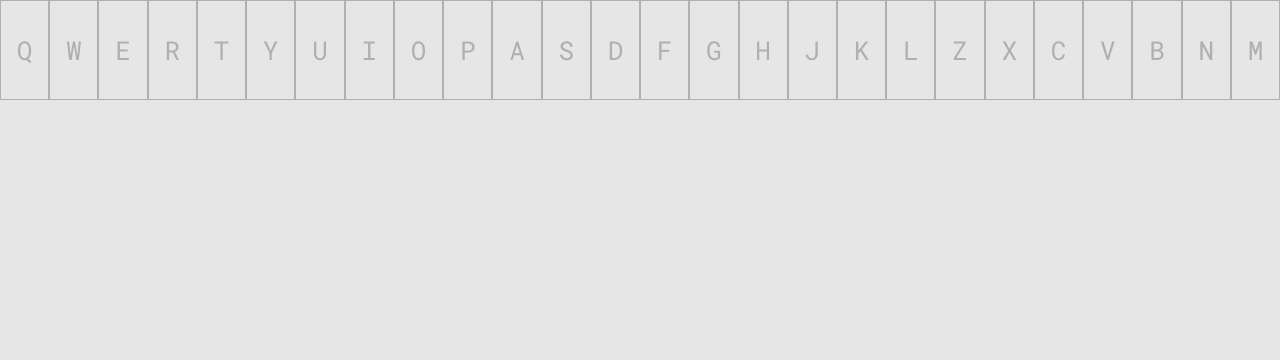
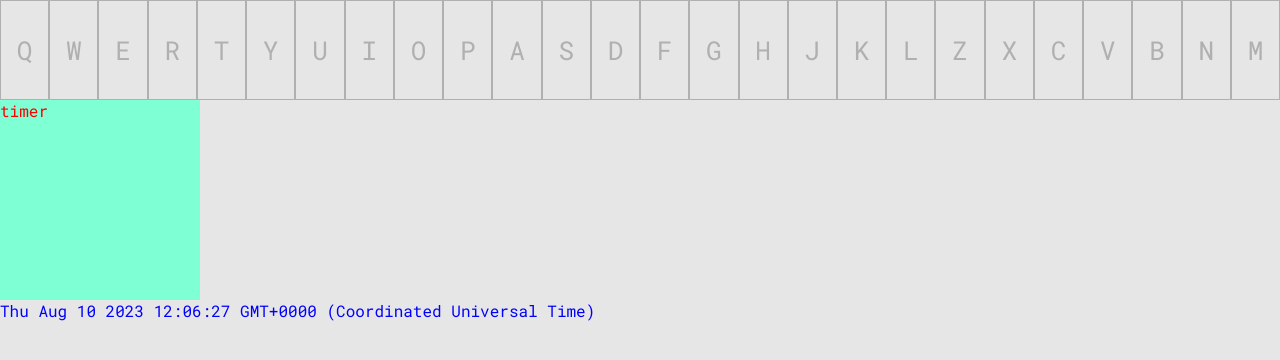
Before and after one commit to vndg-rdmt/tandotype, a website built with Vite: page index.html in a window 1280 px wide. Built offline with nearby package versions, Linux system fonts and the light colour scheme.

Commit message:
+(utilitu-loader-builder) +(utilities-loading) +(loaders-generics-fix)

```diff
--- a/src/main.ts
+++ b/src/main.ts
@@ -4,6 +4,7 @@ import style from './style.module.css';
 
 import { TandotypeApp } from "./tandotype-engine/app";
 import { TandotypeConfig } from "./tandotype-engine/types";
+import { TDTimeDateUtility } from './tandotype-engine/utilities/timer';
 
 
 function main(): void {
@@ -22,6 +23,8 @@ function main(): void {
     };
 
     const app = new TandotypeApp(config);
-    app.loadUtilities()
+    app.loadTimerUtilities(
+        TDTimeDateUtility({ nameStyling: style.a, valueStyling: style.b, elementStyling: style.c}),
+    );
     app.render(document.body);
 }
--- a/src/style.module.css
+++ b/src/style.module.css
@@ -46,3 +46,18 @@
 .keypressed {
     background-color: rgb(130, 130, 130);
 }
+
+
+.a {
+    width: 200px;
+    height: 200px;
+    background-color: aquamarine;
+}
+
+.b {
+    color: blue;
+}
+
+.c {
+    color: red;
+}
--- a/src/tandotype-engine/app.ts
+++ b/src/tandotype-engine/app.ts
@@ -1,13 +1,14 @@
 import { TDUtilityComponent } from './application/utility-component';
 import { TDKeyboardComponent } from './components/keyboard';
-import { TDUtility, TandotypeConfig } from './types';
+import { TDEventSubsribeCallback, TDTypingUtilityConfig, TDTimerUtilityConfig, TDUtility, TDUtilityConfig, TDUtilityLoader, TandotypeConfig } from './types';
 import { getLangSwitchDispatcher } from './utilities/tools';
-import { TDTypingEventCatcher } from './utilities/typing';
+import { TDEventCatcher, TDTimeEventCatcher, TDTypingEventCatcher } from './event-catchers';
 
 export class TandotypeApp {
     constructor(config: TandotypeConfig) {
         this.root.className = config.cssClasses.app;
         this.typingListener = new TDTypingEventCatcher();
+        this.timerListener  = new TDTimeEventCatcher();
 
         this.root.appendChild(
             new TDKeyboardComponent({
@@ -19,19 +20,33 @@ export class TandotypeApp {
                 typingSubsribeCallback: this.typingListener.subsribeEvent,
             })
         );
+
+        this.loadTypingUtilities = this.
+            getUtilityLoader(this.typingListener);
+
+        this.loadTimerUtilities  = this.
+            getUtilityLoader(this.timerListener);
+
     }
 
     private readonly root: HTMLElement = document.createElement('div');
-    private readonly typingListener: TDTypingEventCatcher
+    private readonly typingListener: TDTypingEventCatcher;
+    private readonly timerListener: TDTimeEventCatcher;
 
-    public loadUtilities(...utilities: TDUtility[]): void {
-        utilities.forEach((util) => {
-            util({
-                elementConstructor: TDUtilityComponent,
-                subscribeCallback:  this.typingListener.subsribeEvent,
-            });
-            this.appStatistics.loadedUtilities++;
-        });
+    public readonly loadTypingUtilities: TDUtilityLoader<TDUtility<TDTypingUtilityConfig>>;
+    public readonly loadTimerUtilities:  TDUtilityLoader<TDUtility<TDTimerUtilityConfig>>;
+
+    // WARN: type-unsafe
+    private getUtilityLoader<UTILS extends TDUtility<any>>(subscriber: TDEventCatcher<string, any>): TDUtilityLoader<UTILS> {
+        return (...utilities: UTILS[]) => {
+            this.root.append(
+                ...utilities.map((util) => util({
+                    elementConstructor: TDUtilityComponent,
+                    subscribeCallback:  subscriber.subsribeEvent,
+                }))
+            );
+            this.appStatistics.loadedUtilities += utilities.length;
+        };
     }
 
     public appStatistics = {
@@ -42,5 +57,6 @@ export class TandotypeApp {
         mount.appendChild(this.root);
 
         this.typingListener.listen();
+        this.timerListener.listen();
     }
 }
--- a/src/tandotype-engine/application/utility-component.ts
+++ b/src/tandotype-engine/application/utility-component.ts
@@ -1,31 +1,35 @@
+import { TDUtilityElementConfig } from "../types";
 
-export interface TDUtilityElementConfig {
-    name:           string;
-    defaultValue:   string;
-    elementStyling: string;
-    nameStyling:    string;
-    valueStyling:   string;
-}
 
-export class TDUtilityComponent extends HTMLElement {
-    public constructor(config: TDUtilityElementConfig) {
+export class TDUtilityComponent<T extends any> extends HTMLElement {
+    public constructor(config: TDUtilityElementConfig<T>) {
         super();
         this.className = config.elementStyling;
 
-        this.nameElement  = document.createElement('div');
-        this.nameElement.textContent = config.defaultValue;
+        this.nameElement = document.createElement('div');
+        this.nameElement.textContent = config.name;
         this.nameElement.className   = config.nameStyling;
 
         this.valueElement = document.createElement('div');
-        this.valueElement.textContent = config.name;
+        this.realValue    = config.defaultValue;
+        this.valueElement.textContent = `${config.defaultValue}`;
         this.valueElement.className   = config.valueStyling;
+
+        this.append(this.nameElement, this.valueElement);
 
     }
 
     private readonly nameElement: HTMLElement;
     private readonly valueElement: HTMLElement;
 
-    public updateValue(value: string): void {
-        this.valueElement.textContent = value;
+    private realValue: T;
+    public updateValue(value: T): void {
+        this.realValue = value;
+        this.valueElement.textContent = `${value}`;
+    }
+
+    public getValue(): T {
+        return this.realValue;
     }
 }
+customElements.define('td-utility-component', TDUtilityComponent);
--- a/src/tandotype-engine/components/keyboard.ts
+++ b/src/tandotype-engine/components/keyboard.ts
@@ -1,4 +1,4 @@
-import { KeysLocales, TDEventSubsribeCallback, TypingEventType } from "../types";
+import { KeysLocales, TDEventSubsribeCallback, TDTypingEventType } from "../types";
 
 
 export interface KeyboardComponentConfig {
@@ -7,7 +7,7 @@ export interface KeyboardComponentConfig {
     keyboardStyle:   string;
     keypressedStyle: string
     listenLanguageChanges: (callback: (lang: string) => void) => void;
-    typingSubsribeCallback: TDEventSubsribeCallback<TypingEventType, KeyboardEvent>;
+    typingSubsribeCallback: TDEventSubsribeCallback<TDTypingEventType, KeyboardEvent>;
 }
 
 /**
@@ -30,8 +30,11 @@ export class TDKeyboardComponent extends HTMLElement {
             )
         );
 
-        config.typingSubsribeCallback('keydown', this.createKeyboardTypingCallback(config.keypressedStyle));
-        config.typingSubsribeCallback('keyup',   this.createKeyboardTypingCallback(config.keypressedStyle));
+        config.typingSubsribeCallback(
+            'keydown', this.createKeyboardTypingCallback(config.keypressedStyle, 'add'));
+
+        config.typingSubsribeCallback(
+            'keyup', this.createKeyboardTypingCallback(config.keypressedStyle, 'remove'));
     }
 
     /**
@@ -44,12 +47,10 @@ export class TDKeyboardComponent extends HTMLElement {
      * Creates a new function which looks up if keyboard-component
      * has element in its own alphabet for the pressed key and animates button.
      */
-    private createKeyboardTypingCallback(elemStyling: string) {
+    private createKeyboardTypingCallback(elemStyling: string, modifierName: 'add' | 'remove') {
         return (e: KeyboardEvent) => {
             const elem = this.existingKeysHolder.get(e.code);
-            if (elem != undefined && !e.repeat) {
-                elem.classList.toggle(elemStyling);
-            };
+            if (elem != undefined && !e.repeat) elem.classList[modifierName](elemStyling)
         }
     }
 
--- /dev/null
+++ b/src/tandotype-engine/event-catchers.ts
@@ -0,0 +1,136 @@
+import { TDTimeEventType, TDTypingEventType, empty_eventy } from "./types";
+
+type tempEvHandler<T> = (e: T) => void
+
+export abstract class TDEventCatcher<PossibleEvs extends string, Ev extends empty_eventy> {
+    constructor() {
+        this.getFuncExecuteCallbacks = this.getFuncExecuteCallbacks.bind(this);
+        this.subsribeEvent = this.subsribeEvent.bind(this);
+
+        this.listen  = this.listen.bind(this);
+        this.silence = this.silence.bind(this);
+    }
+
+    /**
+     * Pushed external callbacks to be executed
+     * on specified event.
+     */
+    protected abstract subscribers: Map<PossibleEvs, ((e: Ev) => void)[]>;
+
+    /**
+     * Starts events dispatching.
+     */
+    public abstract listen(): void;
+
+    /**
+     * Starts events dispatching.
+     */
+    public abstract silence(): void;
+
+    /**
+     * Pushes new callback to be executed on
+     * specified event.
+     */
+    public subsribeEvent(eventype: PossibleEvs, callback: (e: Ev) => void) {
+        this.subscribers.get(eventype)?.push(callback);
+    }
+
+    /**
+     * Creates execution function to reduce amount of code,
+     * used only once in constructor.
+     */
+    protected getFuncExecuteCallbacks(eventType: PossibleEvs): (e: Ev) => void {
+        return (e: Ev) => {
+            const arr = this.subscribers.get(eventType)!;
+            for (let i = 0; i < arr.length; i++) arr[i](e);
+        };
+    }
+
+    /**
+     * Creates subsribers mapping storage for specified generic types
+     * of a current event-catcher.
+     */
+    protected getSubsribersStorage(eventNames: PossibleEvs[]): Map<PossibleEvs, Array<tempEvHandler<Ev>>> {
+        const mapping: Map<PossibleEvs, Array<tempEvHandler<Ev>>> = new Map();
+        for (let i = 0; i < eventNames.length; i++) mapping.set(eventNames[i], []);
+        return mapping;
+    }
+}
+
+
+
+export class TDTypingEventCatcher extends TDEventCatcher<TDTypingEventType, KeyboardEvent> {
+    constructor() {
+        super();
+        this.dispatchDown = this.getFuncExecuteCallbacks('keydown');
+        this.dispatchUp   = this.getFuncExecuteCallbacks('keyup');
+        this.subscribers  = this.getSubsribersStorage(['keydown', 'keypress', 'keyup']);
+    }
+
+    protected subscribers;
+    private readonly dispatchDown: (e: KeyboardEvent) => void;
+    private readonly dispatchUp:   (e: KeyboardEvent) => void;
+
+
+    public listen(): void {
+        window.addEventListener('keydown',  this.dispatchDown);
+        window.addEventListener('keyup',    this.dispatchUp);
+    }
+
+    public silence(): void {
+        window.removeEventListener('keydown',  this.dispatchDown);
+        window.removeEventListener('keyup',    this.dispatchUp);
+    }
+}
+
+
+
+export class TDTimeEventCatcher extends TDEventCatcher<TDTimeEventType, {}> {
+    constructor() {
+        super();
+        this.dispatchAnim = this.getFuncExecuteCallbacks('anim');
+        this.reqCallback  = this.reqCallback.bind(this);
+        this.dispatchMin  = this.getFuncExecuteCallbacks('min');
+        this.dispatchSec  = this.getFuncExecuteCallbacks('sec');
+        this.subscribers  = this.getSubsribersStorage(['sec', 'min', 'anim']);
+    }
+
+    protected subscribers;
+    private readonly dispatchAnim: (e: {}) => void;
+    private readonly dispatchMin:  (e: {}) => void;
+    private readonly dispatchSec:  (e: {}) => void;
+
+    protected reqAnimHandle: number|undefined;
+
+    protected reqCallback(): void {
+        this.dispatchAnim({});
+        this.reqAnimHandle = requestAnimationFrame(this.reqCallback);
+    }
+
+    protected secIntervalAnchor: number|undefined;
+    protected minIntervalAnchor: number|undefined;
+
+    public listen(): void {
+        if (this.reqAnimHandle === undefined) {
+            this.reqCallback();
+        };
+        if (this.minIntervalAnchor === undefined) {
+            this.minIntervalAnchor = setInterval(this.dispatchMin, 60 * 1000);
+        };
+        if (this.secIntervalAnchor === undefined) {
+            this.secIntervalAnchor = setInterval(this.dispatchSec, 1000);
+        };
+    }
+    public silence(): void {
+        if (this.reqAnimHandle !== undefined) {
+            cancelAnimationFrame(this.reqAnimHandle);
+            this.reqAnimHandle = undefined;
+        };
+        if (this.minIntervalAnchor !== undefined) {
+            clearInterval(this.minIntervalAnchor);
+        };
+        if (this.secIntervalAnchor !== undefined) {
+            clearInterval(this.secIntervalAnchor);
+        };
+    }
+}
--- a/src/tandotype-engine/utilities/timer.ts
+++ b/src/tandotype-engine/utilities/timer.ts
@@ -1,5 +1,20 @@
+import { TDTimerUtilityConfig, TDUtils } from "../types";
 
-export function TDTimerUtility(): void {
-    setTimeout(() => {
-    }, 1000)
+
+export const TDTimeDateUtility: TDUtils<TDTimerUtilityConfig> = function(settings) {
+    return (config) => {
+        const elem = new config.elementConstructor<Date>({
+            name:           'timer',
+            defaultValue:   new Date(),
+            elementStyling: settings.elementStyling,
+            nameStyling:    settings.nameStyling,
+            valueStyling:   settings.valueStyling,
+        });
+
+        config.subscribeCallback('sec', () => {
+            elem.updateValue(new Date());
+        });
+
+        return elem;
+    }
 }
--- a/src/tandotype-engine/utilities/typing.ts
+++ /dev/null
@@ -1,57 +0,0 @@
-import { TypingEventType } from "../types";
-
-
-export class TDTypingEventCatcher {
-    constructor() {
-        this.dispatchDown  = this.getFuncExecuteCallbacks('keydown').bind(this);
-        this.dispatchUp    = this.getFuncExecuteCallbacks('keyup').bind(this);
-        this.subsribeEvent = this.subsribeEvent.bind(this);
-    }
-
-    private readonly dispatchDown: (e: KeyboardEvent) => void;
-    private readonly dispatchUp:   (e: KeyboardEvent) => void;
-
-    /**
-     * Pushed external callbacks to be executed
-     * on specified event.
-     */
-    private subscribers: Map<TypingEventType, ((e: KeyboardEvent) => void)[]> = new Map([
-        ['keyup',   []],
-        ['keydown', []],
-    ]);
-
-    /**
-     * Creates execution function to reduce amount of code,
-     * used only once in constructor.
-     */
-    private getFuncExecuteCallbacks(eventType: TypingEventType): (e: KeyboardEvent) => void {
-        return (e: KeyboardEvent) => {
-            const arr = this.subscribers.get(eventType)!;
-            for (let i = 0; i < arr.length; i++) arr[i](e);
-        };
-    }
-
-    /**
-     * Dispatches events on typing.
-     */
-    public listen(): void {
-        window.addEventListener('keydown',  this.dispatchDown);
-        window.addEventListener('keyup',    this.dispatchUp);
-    }
-
-    /**
-     * Stops events dispatching on typing.
-     */
-    public silence(): void {
-        window.removeEventListener('keydown',  this.dispatchDown);
-        window.removeEventListener('keyup',    this.dispatchUp);
-    }
-
-    /**
-     * Pushes new callback to be executed on
-     * specified event.
-     */
-    public subsribeEvent(eventype: TypingEventType, callback: (e: KeyboardEvent) => void) {
-        this.subscribers.get(eventype)?.push(callback);
-    }
-}
--- a/src/tandotype-engine/utilities/words-counter.ts
+++ b/src/tandotype-engine/utilities/words-counter.ts
@@ -1,6 +1,6 @@
-import { TDUtilityConfig } from "../types";
+import { TDTypingUtilityConfig, TDUtility } from "../types";
 
-export function TDWordsCounterUtility(config: TDUtilityConfig) {
+export const TDWordsCounterUtility: TDUtility<TDTypingUtilityConfig> = function(config) {
     let lastChar: string = '';
     config.subscribeCallback('keypress', (e) => {
         console.log(e.code)
```
Also changed, not shown: src/tandotype-engine/types.ts (+58 -11 lines).
